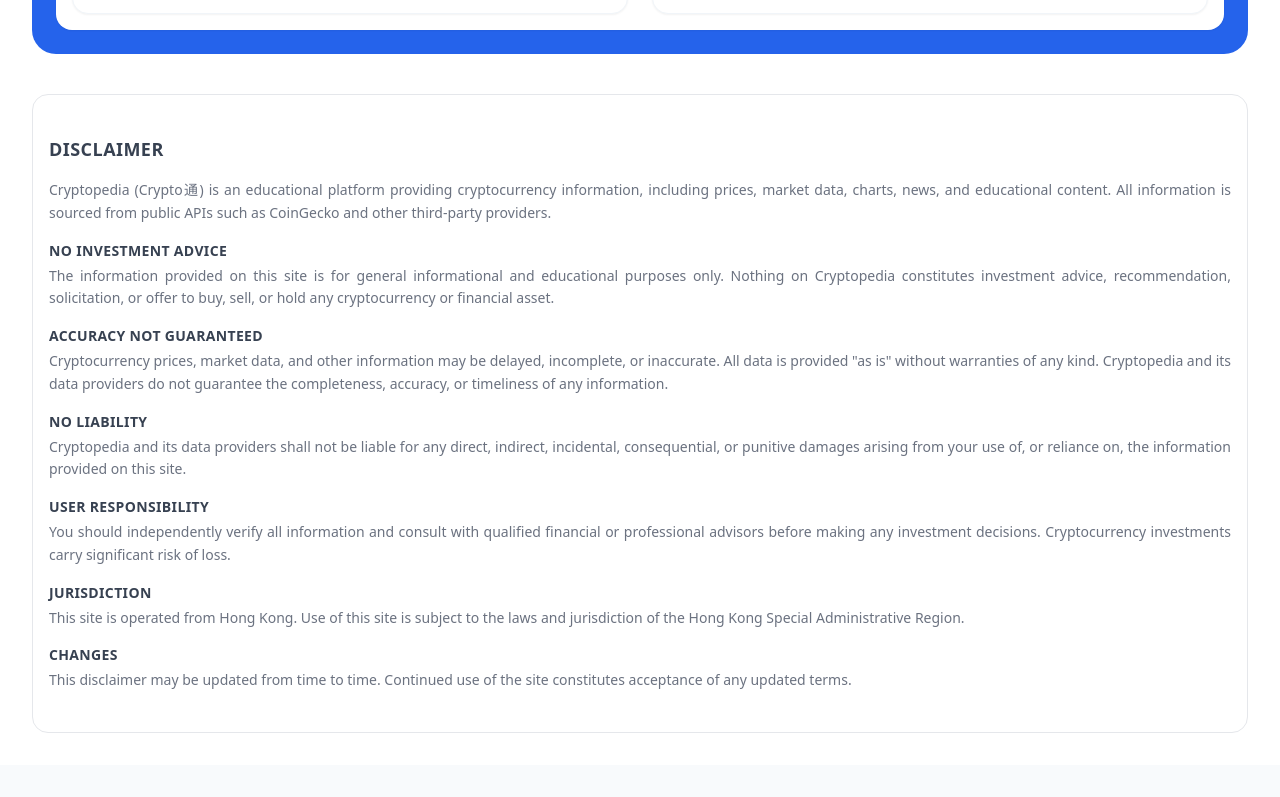
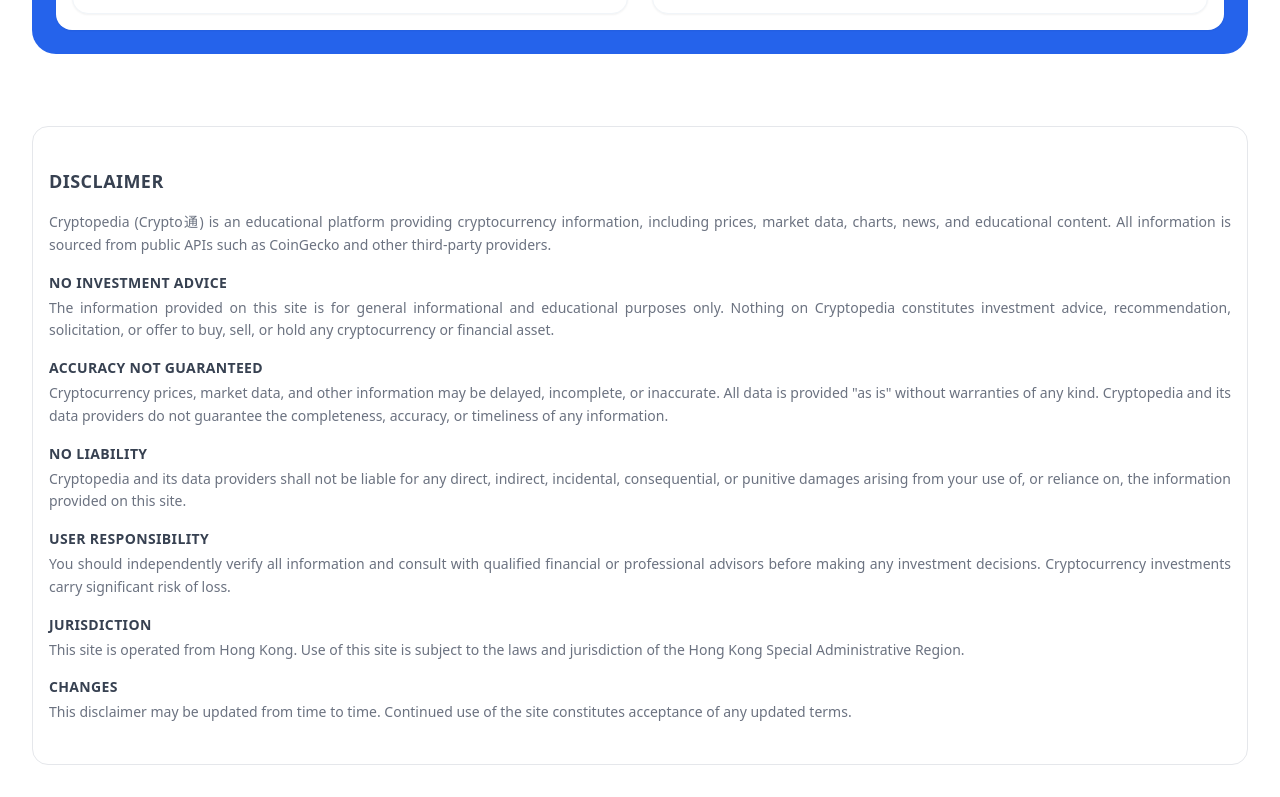
Before and after one commit to clhuiaf/crypto-info, a Next.js app: page /news in a window 1280 px wide. Shown: the part 1117-1914 px from the top of the page. Before the commit the page ends 1882 px from the top, so only its background shows below. Built offline with nearby package versions, Linux system fonts and the light colour scheme.

Commit message:
refactor: align shared layout components around PageShell container

```diff
--- a/components/ComparisonBar.tsx
+++ b/components/ComparisonBar.tsx
@@ -21,7 +21,7 @@
   return (
     <>
       <div className="fixed bottom-0 left-0 right-0 bg-white/95 backdrop-blur border-t border-slate-200 shadow-[0_-8px_30px_rgba(15,23,42,0.1)] z-40">
-        <div className="max-w-7xl mx-auto px-4 sm:px-6 lg:px-8 py-4">
+        <div className="mx-auto w-full max-w-6xl lg:max-w-7xl px-4 sm:px-6 lg:px-8 py-4">
           <div className="flex items-center justify-between">
             <div className="flex items-center gap-4">
               <span className="text-xs font-semibold text-slate-500 uppercase tracking-[0.16em]">
--- a/components/EventsHeaderFilters.tsx
+++ b/components/EventsHeaderFilters.tsx
@@ -21,7 +21,7 @@
 }: EventsHeaderFiltersProps) {
   return (
     <div className="bg-gradient-to-r from-slate-900 via-slate-800 to-slate-900 text-white">
-      <div className="max-w-7xl mx-auto px-4 sm:px-6 lg:px-8">
+      <div className="mx-auto w-full max-w-6xl lg:max-w-7xl px-4 sm:px-6 lg:px-8">
         <div className="py-6 md:py-8 space-y-4">
           <div className="space-y-2">
             <p className="text-xs uppercase tracking-[0.2em] text-slate-400">
--- a/components/HeaderFilters.tsx
+++ b/components/HeaderFilters.tsx
@@ -23,7 +23,7 @@
 }: HeaderFiltersProps) {
   return (
     <div className="bg-gradient-to-r from-slate-900 via-slate-800 to-slate-900 text-white">
-      <div className="max-w-7xl mx-auto px-4 sm:px-6 lg:px-8">
+      <div className="mx-auto w-full max-w-6xl lg:max-w-7xl px-4 sm:px-6 lg:px-8">
         <div className="py-6 md:py-8 space-y-4">
           <div className="space-y-2">
             <p className="text-xs uppercase tracking-[0.2em] text-slate-400">
--- a/components/Layout.tsx
+++ b/components/Layout.tsx
@@ -1,7 +1,8 @@
-'use client'
+ 'use client'
 import { ReactNode } from 'react'
 import Navbar from '@/components/Navbar'
 import FooterDisclaimer from '@/components/FooterDisclaimer'
+import PageShell from '@/components/PageShell'
 
 interface LayoutProps {
   children: ReactNode
@@ -33,10 +34,12 @@
       {children}
 
       {/* Separate dark-blue rounded frame for footer disclaimer */}
-      <div className="px-4 sm:px-6 lg:px-8 pb-8">
-        <div className="mx-auto max-w-7xl lg:max-w-[1400px] xl:max-w-[1600px] rounded-2xl bg-white border border-gray-200 px-4 py-4 text-xs text-gray-500">
-          <FooterDisclaimer />
-        </div>
+      <div className="pb-8">
+        <PageShell>
+          <div className="rounded-2xl bg-white border border-gray-200 px-4 py-4 text-xs text-gray-500">
+            <FooterDisclaimer />
+          </div>
+        </PageShell>
       </div>
     </div>
   )
--- a/components/Navbar.tsx
+++ b/components/Navbar.tsx
@@ -38,7 +38,7 @@
 
   return (
     <nav className="sticky top-0 z-50 bg-white/80 backdrop-blur border-b border-slate-200">
-      <div className="max-w-7xl mx-auto px-4 sm:px-6 lg:px-8">
+      <div className="mx-auto w-full max-w-6xl lg:max-w-7xl px-4 sm:px-6 lg:px-8">
         <div className="flex items-center justify-between h-16">
           <div className="flex items-center gap-8">
             <div className="flex items-center space-x-2 relative flex-shrink-0">
--- a/components/NewsHero.tsx
+++ b/components/NewsHero.tsx
@@ -7,7 +7,7 @@
 export default function NewsHero({ eyebrow, title, subtitle }: NewsHeroProps) {
   return (
     <div className="bg-gradient-to-r from-slate-900 via-slate-800 to-slate-900 text-white">
-      <div className="max-w-7xl mx-auto px-4 sm:px-6 lg:px-8">
+      <div className="mx-auto w-full max-w-6xl lg:max-w-7xl px-4 sm:px-6 lg:px-8">
         <div className="py-6 md:py-8 space-y-3">
           <p className="text-xs uppercase tracking-[0.2em] text-slate-400">{eyebrow}</p>
           <h1 className="text-2xl md:text-3xl font-semibold tracking-tight">{title}</h1>
--- a/components/PageShell.tsx
+++ b/components/PageShell.tsx
@@ -1,42 +1,36 @@
-'use client'
+ 'use client'
 
-import { ReactNode } from 'react'
+import React, { ReactNode } from 'react';
 
 interface PageShellProps {
-  // legacy title/subtitle/toolbar kept for backwards compatibility
-  title?: string
-  subtitle?: string
-  toolbar?: ReactNode
-  // new hero slot (full-bleed allowed)
-  hero?: ReactNode
-  children: ReactNode
+  // optional hero/title/toolbar for pages that want a small header area
+  title?: string;
+  subtitle?: string;
+  toolbar?: ReactNode;
+  hero?: ReactNode;
+  children: ReactNode;
 }
 
-// Reusable page shell used across Prices, News and Guides.
-// Now simplified since layout constraints are handled at root level.
-// Content is now inside the white frame with proper internal spacing.
+// Single export PageShell — provides a consistent outer width container and
+// optional simple hero/title/toolbar slots for pages that need them.
 export default function PageShell({ title, subtitle, toolbar, hero, children }: PageShellProps) {
   return (
-    <>
-      {/* hero can be a full-bleed component (e.g., gradient) */}
+    <div className="mx-auto w-full max-w-[1600px] px-4 sm:px-6 lg:px-8">
+      {/* hero can be full-bleed if provided; otherwise render title/subtitle */}
       {hero ? (
         <div>{hero}</div>
       ) : title ? (
-        <div className="px-4 sm:px-6 lg:px-8 pt-6 pb-2">
-          <h1 className="text-3xl sm:text-4xl font-semibold text-slate-900">
-            {title}
-          </h1>
+        <div className="pt-6 pb-2">
+          <h1 className="text-3xl sm:text-4xl font-semibold text-slate-900">{title}</h1>
           {subtitle ? <p className="mt-2 text-slate-500 max-w-2xl">{subtitle}</p> : null}
         </div>
       ) : null}
 
-      <div className="pb-16">
-        {/* toolbar sits below the hero/title */}
-        {toolbar ? <div className="mt-6">{toolbar}</div> : null}
+      {/* toolbar sits below hero/title */}
+      {toolbar ? <div className="mt-6">{toolbar}</div> : null}
 
-        {/* main content */}
-        <main className="mt-8">{children}</main>
-      </div>
-    </>
-  )
+      {/* main content */}
+      <main className="mt-8">{children}</main>
+    </div>
+  );
 }
--- a/components/WalletHeaderFilters.tsx
+++ b/components/WalletHeaderFilters.tsx
@@ -17,7 +17,7 @@
 }: WalletHeaderFiltersProps) {
   return (
     <div className="bg-gradient-to-r from-slate-900 via-slate-800 to-slate-900 text-white">
-      <div className="max-w-7xl mx-auto px-4 sm:px-6 lg:px-8">
+      <div className="mx-auto w-full max-w-6xl lg:max-w-7xl px-4 sm:px-6 lg:px-8">
         <div className="py-6 md:py-8 space-y-4">
           <div className="space-y-2">
             <p className="text-xs uppercase tracking-[0.2em] text-slate-400">
```
